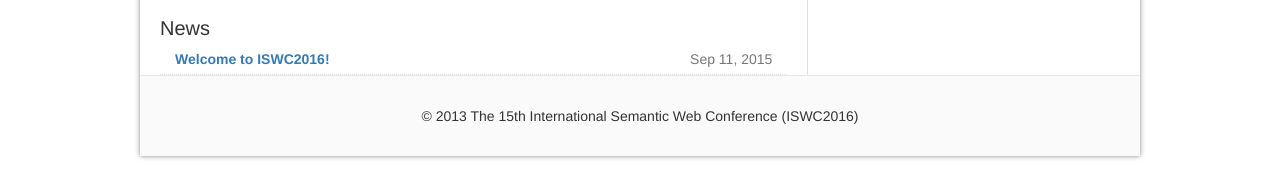
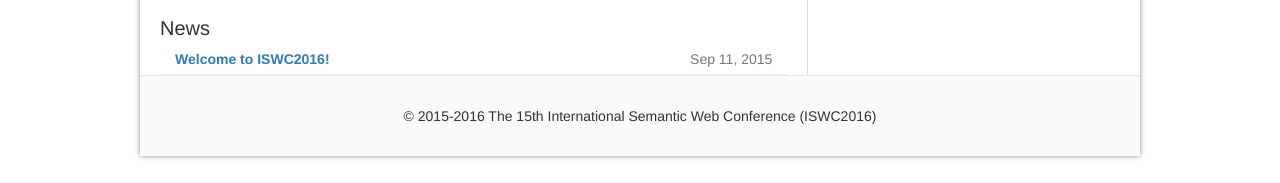
Before and after one commit to mielvds/iswc2016, a Jekyll site: the page built from index.html, in a window 1280 px wide. Shown: the part 920-1103 px from the top of the page. Built offline with Jekyll 4.4.1, drawn with Linux system fonts in a browser that asks for light colours.

Commit message:
Update (C) year

```diff
--- a/_includes/footer.html
+++ b/_includes/footer.html
@@ -1,6 +1,6 @@
 <footer class="site-footer allign-center">
 <div class="wrapper">
- © 2013 The 15th International Semantic Web Conference (ISWC2016)
+ © 2015-2016  The 15th International Semantic Web Conference (ISWC2016)
 </div>
 
 </footer>
```
